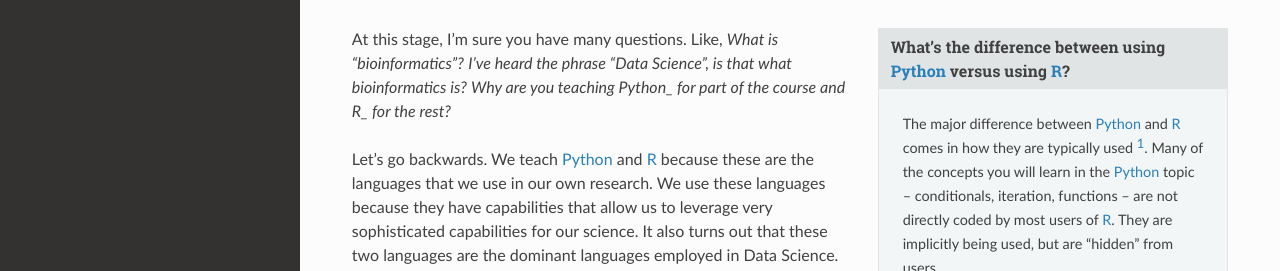
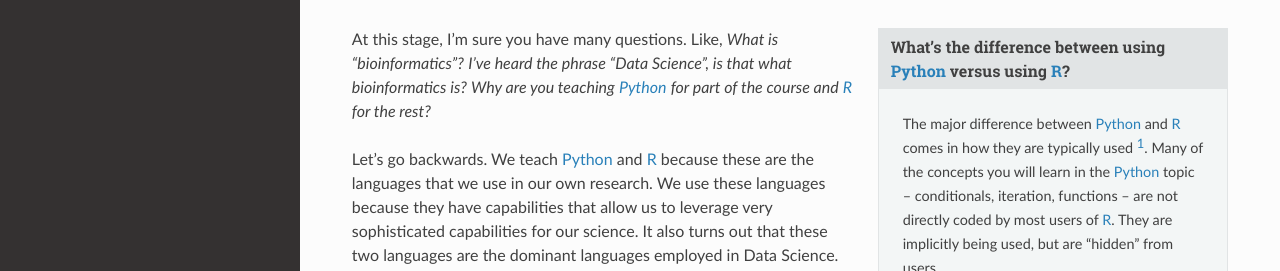
Before and after one commit to GavinHuttley/tib, a Sphinx documentation site: the page built from source/intro.rst, in a window 1280 px wide and 900 px high. Shown: the part 396-667 px from the top of the window. Built offline with Sphinx 7.4.7 and the Read the Docs theme 2.0.0, drawn with Linux system fonts in a browser that asks for light colours; part of the change alters nothing that is shown.

```diff
--- a/source/_globals.rst
+++ b/source/_globals.rst
@@ -44,6 +44,10 @@
 
 .. common URLs and replacements
 
+.. _`replication crisis`: https://en.wikipedia.org/wiki/Replication_crisis
+.. _Python: https://python.org
+.. _R: https://www.r-project.org/
+
 .. |python_bytes| replace:: Python Bytes
 .. _python_bytes: https://pythonbytes.fm
 .. |test_n_code| replace:: Test & Code
--- a/source/intro.rst
+++ b/source/intro.rst
@@ -22,7 +22,10 @@ A striking scientific trend in the last few years is demonstration of a `replica
 
 .. todo:: the benefits, a different way of seeing, logical improvements in work, super power
 
-At this stage, I'm sure you have many questions. Like, *What is "bioinformatics"?* *I've heard the phrase "Data Science", is that what bioinformatics is?* *Why are you teaching Python_ for part of the course and R_ for the rest?*
+At this stage, I'm sure you have many questions. Like, *What is "bioinformatics"?* *I've heard the phrase "Data Science", is that what bioinformatics is?* *Why are you teaching* |Python|_ *for part of the course and* |R|_ *for the rest?*
+
+.. |Python| replace:: *Python*
+.. |R| replace:: *R*
 
 Let's go backwards. We teach Python_ and R_ because these are the languages that we use in our own research. We use these languages because they have capabilities that allow us to leverage very sophisticated capabilities for our science. It also turns out that these two languages are the dominant languages employed in Data Science. Both of these languages are also `Open Source <https://en.wikipedia.org/wiki/Open_source>`_ languages, developed by a community of volunteers [2]_.
 
@@ -42,9 +45,4 @@ We can ask, "What is the role of computing in science?" First, I hope you accept
 
 Back to the replication crisis. When given the same input, computer programs are, by design, intended to produce the same output. Given computing is a central part of science, it should be written and applied with replication in mind.
 
-.. _`replication crisis`: https://en.wikipedia.org/wiki/Replication_crisis
-
 .. todo:: add section on how to contribute, "Edit on GitHub" etc..
-
-.. _Python: https://python.org
-.. _R: https://www.r-project.org/
```
